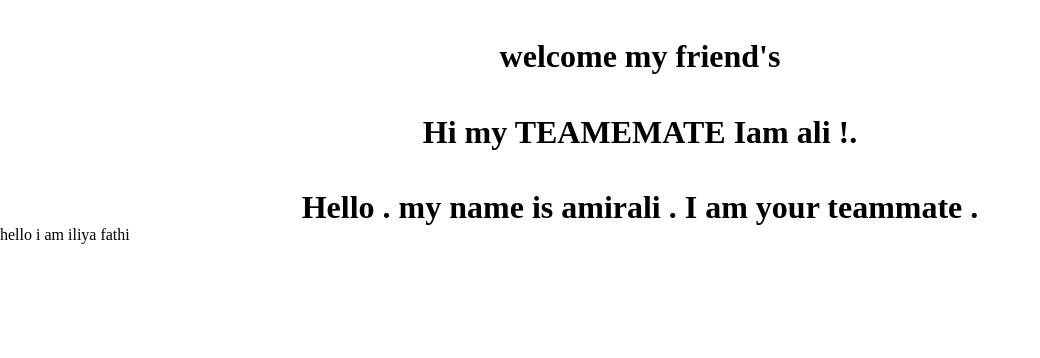
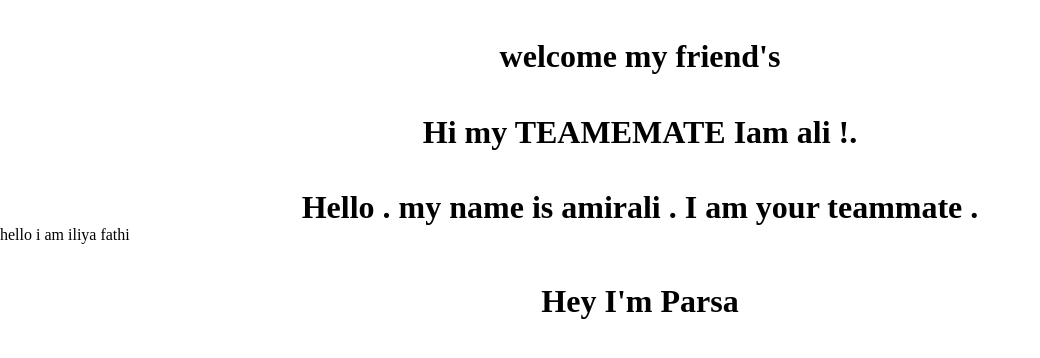
Before and after one commit to amirkazempour87/tamrin-07, a plain HTML site: page index.html in a window 1280 px wide. Shown: the whole page, without its empty margins (0-1040 px from the left). Drawn offline with Linux system fonts and the light colour scheme.

Commit message:
i added my name.

```diff
--- a/index.html
+++ b/index.html
@@ -11,5 +11,6 @@
     <h1>Hi my TEAMEMATE Iam ali !.</h1>
     <h1>Hello . my name is amirali . I am your teammate .</h1>
     <p>hello i am iliya fathi</p>
+    <h1>Hey I'm Parsa</h1>
 </body>
 </html>
```
